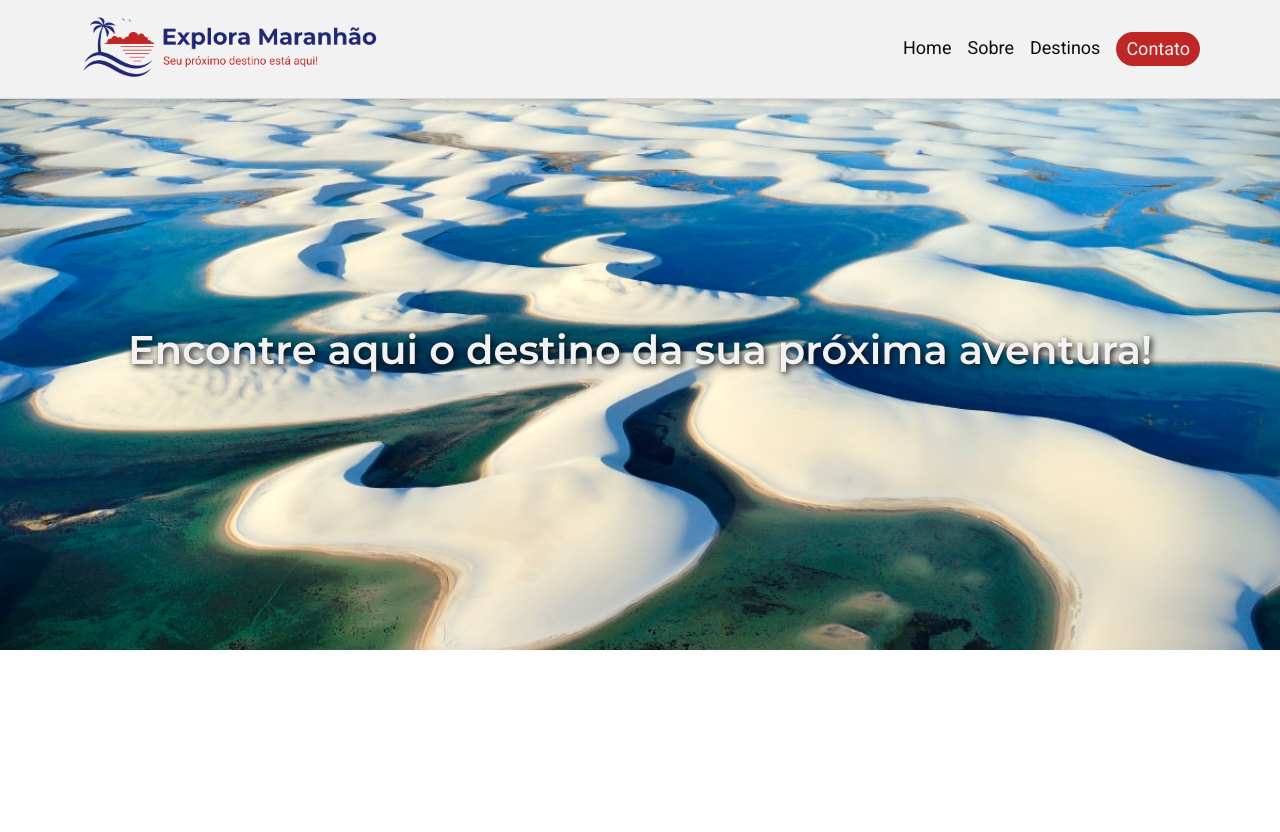
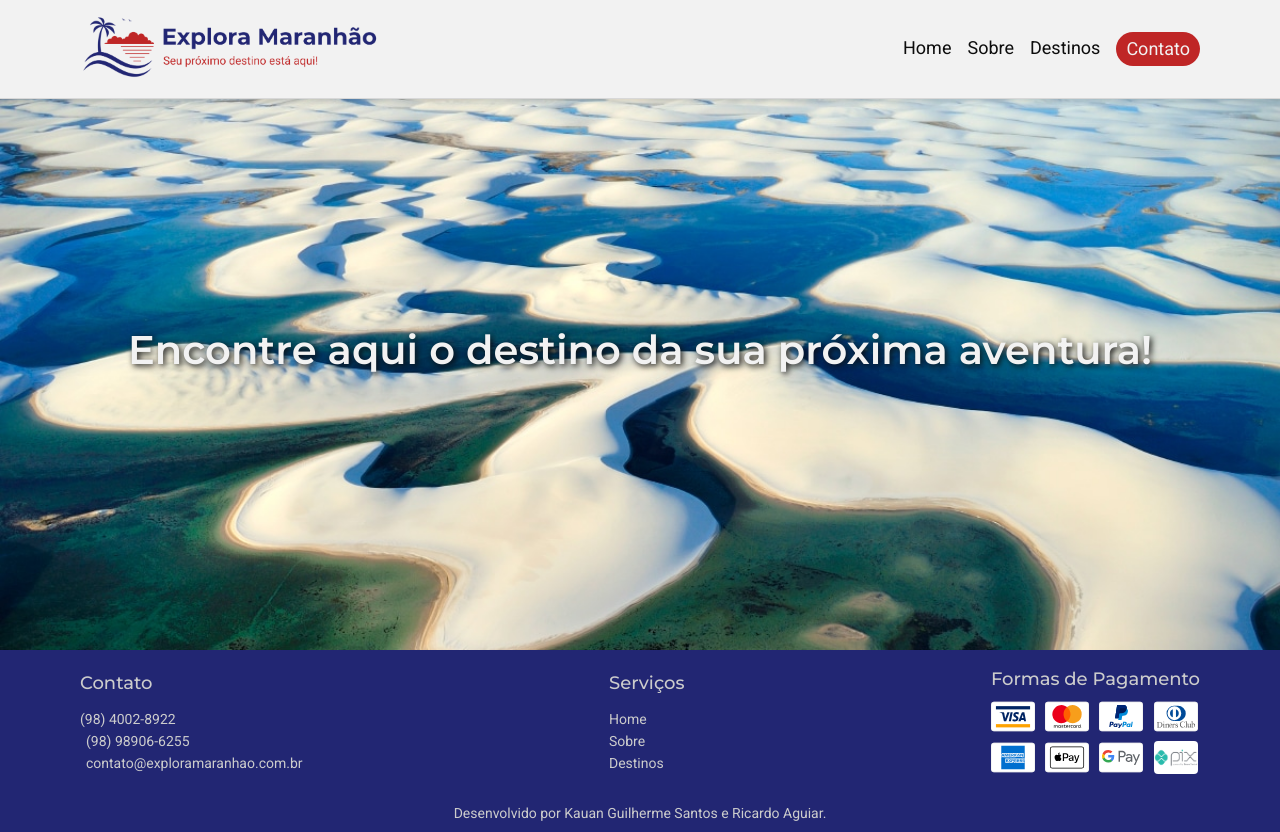
Before and after one commit to kauanguilhermesantos/desafio-v-explora-maranhao, a React (Create React App) app in the folder frontend/: page / in a window 1280 px wide. Before the commit the page ends 800 px from the top, so only its background shows below. Built offline with nearby package versions, Linux system fonts and the light colour scheme.

Commit message:
chore: criando footer

```diff
--- a/frontend/package.json
+++ b/frontend/package.json
@@ -3,6 +3,11 @@
   "version": "0.1.0",
   "private": true,
   "dependencies": {
+    "@fortawesome/fontawesome-svg-core": "^6.6.0",
+    "@fortawesome/free-brands-svg-icons": "^6.6.0",
+    "@fortawesome/free-regular-svg-icons": "^6.6.0",
+    "@fortawesome/free-solid-svg-icons": "^6.6.0",
+    "@fortawesome/react-fontawesome": "^0.2.2",
     "@testing-library/jest-dom": "^5.17.0",
     "@testing-library/react": "^13.4.0",
     "@testing-library/user-event": "^13.5.0",
--- a/frontend/src/App.jsx
+++ b/frontend/src/App.jsx
@@ -1,12 +1,14 @@
 import React from 'react';
 import { Header } from "./components/Header/Header";
 import { Banner } from "./components/Banner/Banner";
+import { Footer } from './components/Footer/Footer';
 
 function App() {
   return (
     <>
       <Header />
       <Banner mensagem = "Encontre aqui o destino da sua próxima aventura!"/>
+      <Footer />
     </>
   );
 }
--- a/frontend/src/components/Footer/Footer.jsx
+++ b/frontend/src/components/Footer/Footer.jsx
@@ -1,33 +1,52 @@
 import React from 'react';
+// import ReactDOM from 'react-dom'
+import './footer.css';
+// import { FontAwesomeIcon } from '@fortawesome/react-fontawesome';
+// import { library } from '@fortawesome/fontawesome-svg-core';
+// import { all } from '@awesome.me/kit-KIT_CODE/icons';
+import visaSvg from '../../assets/img/visa.svg';
+import mcSvg from '../../assets/img/mc.svg';
+import paypalSvg from '../../assets/img/paypal.svg';
+import dinersSvg from '../../assets/img/diners.svg';
+import amexSvg from '../../assets/img/amex.svg';
+import applepaySvg from '../../assets/img/applepay.svg';
+import paywithgoogleSvg from '../../assets/img/paywithgoogle.svg';
+import pixPng from '../../assets/img/pix.png';
 
+// library.add(...all);
 export class Footer extends React.Component {
     render () {
+        // const phone = <FontAwesomeIcon icon="fa-solid fa-phone" />
+        // ReactDOM.render(phone, document.body)
         return (
+            <body>
                 <footer>
                     <div class="secaoContato">
                         <div class="contato" id="contato">
                             <h3>Contato</h3>
-                        <p><i class="fa-solid fa-phone"></i>(98) 4002-8922</p>
+                            {/* <p>{phone}</p> */}
+                            {/* // <p><FontAwesomeIcon icon={faPhone} />(98) 4002-8922</p> */}
+                            <p>(98) 4002-8922</p>
                             <p><i class="fa-brands fa-square-whatsapp"></i>(98) 98906-6255</p>
                             <p><i class="fa-solid fa-envelope"></i>contato@exploramaranhao.com.br</p>
                         </div>
                         <div class="servicos">
                             <h3>Serviços</h3>
-                        <p><a href="./index.html">Home</a></p>
-                        <p><a href="./front-end/paginas/sobre.html">Sobre</a></p>
-                        <p><a href="./front-end/paginas/destinos.html">Destinos</a></p>
+                            <p><a href="../../../App.jsx">Home</a></p>
+                            <p><a href="#">Sobre</a></p>
+                            <p><a href="#">Destinos</a></p>
                         </div>
                         <div class="formasDePagamento">
                             <h3>Formas de Pagamento</h3>
                             <div>
-                            <img src="./front-end/assets/img/visa.svg" alt="Visa"/>
-                            <img src="./front-end/assets/img/mc.svg" alt="MasterCard"/>
-                            <img src="./front-end/assets/img/paypal.svg" alt="PayPal"/>
-                            <img src="./front-end/assets/img/diners.svg" alt="Diners Club"/>
-                            <img src="./front-end/assets/img/amex.svg" alt="American Express"/>
-                            <img src="./front-end/assets/img/applepay.svg" alt="Apple Pay"/>
-                            <img src="./front-end/assets/img/paywithgoogle.svg" alt="Google Pay"/>
-                            <img src="./front-end/assets/img/pix.png" alt="Pix"/>
+                                <img src={visaSvg} alt="Visa"/>
+                                <img src={mcSvg} alt="MasterCard"/>
+                                <img src={paypalSvg} alt="PayPal"/>
+                                <img src={dinersSvg} alt="Diners Club"/>
+                                <img src={amexSvg} alt="American Express"/>
+                                <img src={applepaySvg} alt="Apple Pay"/>
+                                <img src={paywithgoogleSvg} alt="Google Pay"/>
+                                <img src={pixPng} alt="Pix"/>
                             </div>
                         </div>
                     </div>
@@ -38,6 +57,8 @@ export class Footer extends React.Component {
                                 Aguiar</a>.</p>
                     </div>
                 </footer>
+                <script src="https://kit.fontawesome.com/26cdbafd8c.js" crossorigin="anonymous"></script>
+            </body>
         )
     }
 }
--- a/frontend/src/components/Footer/footer.css
+++ b/frontend/src/components/Footer/footer.css
@@ -1,3 +1,18 @@
+@import url('https://fonts.googleapis.com/css2?family=Montserrat:ital,wght@0,100..900;1,100..900&family=Roboto:ital,wght@0,100;0,300;0,400;0,500;0,700;0,900;1,100;1,300;1,400;1,500;1,700;1,900&display=swap');
+
+:root {
+    font-size: 62.5%;
+    --cor-azul-primaria: #222673;
+    --cor-vermelha-primaria: #BF2626;
+    --cor-azul-secundaria: #020873;
+    --cor-vermelha-secundaria: #D98282;
+    --cor-branca: #F2F2F2;
+    --cor-cinza: #cccccc;
+    --cor-preta: #0d0d0d;
+    --fonte-primaria: "Montserrat", sans-serif;
+    --fonte-secundaria: "Roboto", sans-serif;
+}
+
 .secaoContato {
     /* border: 1px solid red; */
     background-color: var(--cor-azul-primaria);
```
Also changed, not shown: 1 other file (tests, documents, lock files or other folders). Lines whose indentation alone changed are shown as unchanged.
